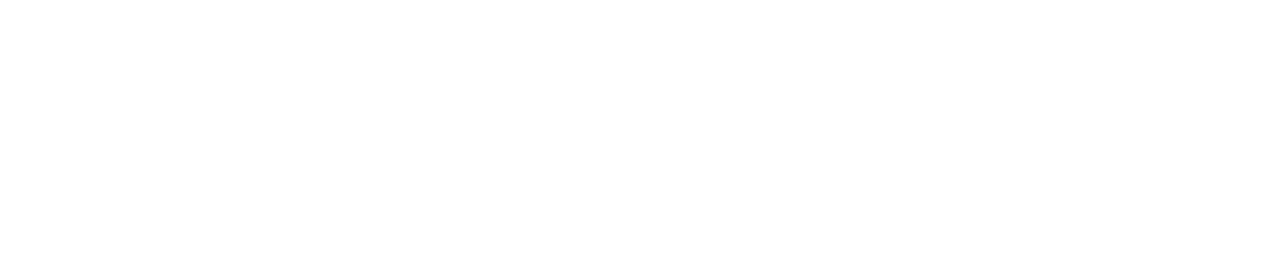
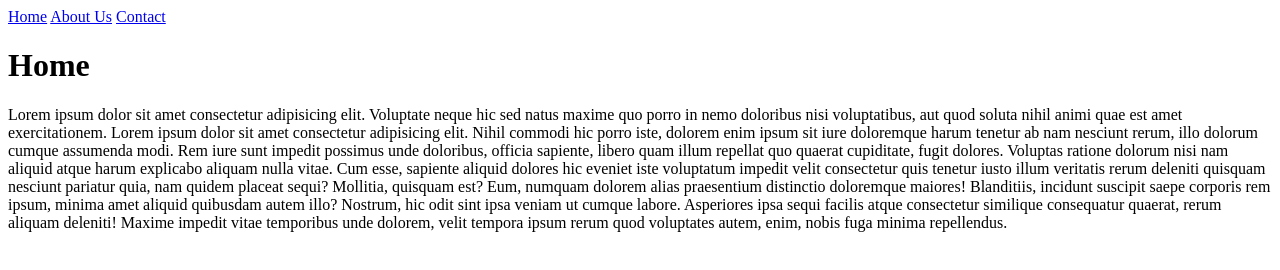
Before and after one commit to ShurexBRT/SWDN, a plain HTML site: page index.html in a window 1280 px wide. Drawn offline with Linux system fonts and the light colour scheme.

```diff
--- a/index.html
+++ b/index.html
@@ -5,11 +5,40 @@
     <meta charset="UTF-8">
     <meta name="viewport" content="width=device-width, initial-scale=1.0">
     <meta http-equiv="X-UA-Compatible" content="ie=edge">
-    <title>Document</title>
+    <title>S weba do neba</title>
 </head>
 
 <body>
 
+
+    <nav>
+        <a href="#">Home</a>
+        <a href="#">About Us</a>
+        <a href="#">Contact</a>
+    </nav>
+
+    <h1>
+        Home
+    </h1>
+    <p>Lorem ipsum dolor sit amet consectetur adipisicing elit. Voluptate neque hic sed natus maxime quo porro in nemo
+        doloribus nisi voluptatibus, aut quod soluta nihil animi quae est amet exercitationem.
+        Lorem ipsum dolor sit amet consectetur adipisicing elit. Nihil commodi hic porro iste, dolorem enim ipsum sit
+        iure doloremque harum tenetur ab nam nesciunt rerum, illo dolorum cumque assumenda modi.
+        Rem iure sunt impedit possimus unde doloribus, officia sapiente, libero quam illum repellat quo quaerat
+        cupiditate, fugit dolores. Voluptas ratione dolorum nisi nam aliquid atque harum explicabo aliquam nulla vitae.
+        Cum esse, sapiente aliquid dolores hic eveniet iste voluptatum impedit velit consectetur quis tenetur iusto
+        illum veritatis rerum deleniti quisquam nesciunt pariatur quia, nam quidem placeat sequi? Mollitia, quisquam
+        est?
+        Eum, numquam dolorem alias praesentium distinctio doloremque maiores! Blanditiis, incidunt suscipit saepe
+        corporis rem ipsum, minima amet aliquid quibusdam autem illo? Nostrum, hic odit sint ipsa veniam ut cumque
+        labore.
+        Asperiores ipsa sequi facilis atque consectetur similique consequatur quaerat, rerum aliquam deleniti! Maxime
+        impedit vitae temporibus unde dolorem, velit tempora ipsum rerum quod voluptates autem, enim, nobis fuga minima
+        repellendus.
+    </p>
+
 </body>
 
 </html>
+
+</html>
```
Also changed, not shown: img/logo.png (added).
